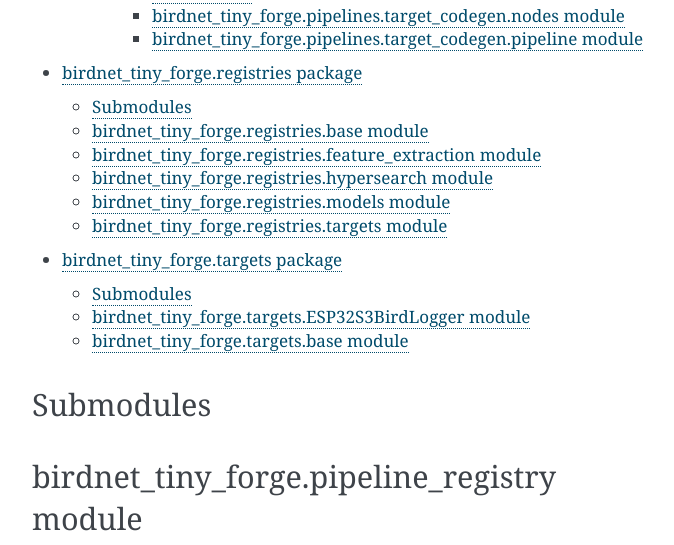
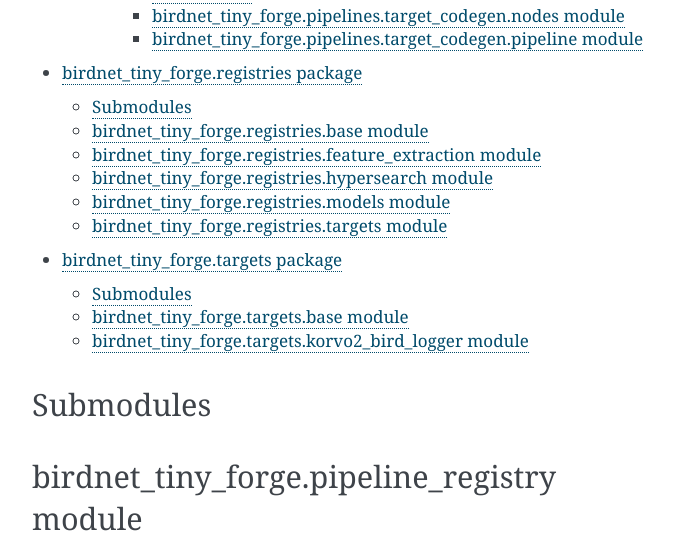
Before and after one commit to birdnet-team/BirdNET-Tiny-Forge, a Sphinx documentation site: the page built from docs/source/birdnet_tiny_forge.rst, in a window 1280 px wide and 900 px high, scrolled down 1450 px, cut to the strip 0-545 px from the top of the window. Shown: the whole strip, without its empty margins (388-1062 px from the left). Built offline with Sphinx 7.4.7, drawn with Linux system fonts in a browser that asks for light colours; some of the changed lines change nothing that is shown.

Commit message:
[fix] Propagate renaming of module in Sphinx

```diff
--- a/docs/source/birdnet_tiny_forge.targets.rst
+++ b/docs/source/birdnet_tiny_forge.targets.rst
@@ -9,14 +9,6 @@ birdnet\_tiny\_forge.targets package
 Submodules
 ----------
 
-birdnet\_tiny\_forge.targets.ESP32S3BirdLogger module
------------------------------------------------------
-
-.. automodule:: birdnet_tiny_forge.targets.ESP32S3BirdLogger
-   :members:
-   :undoc-members:
-   :show-inheritance:
-
 birdnet\_tiny\_forge.targets.base module
 ----------------------------------------
 
@@ -24,3 +16,11 @@ birdnet\_tiny\_forge.targets.base module
    :members:
    :undoc-members:
    :show-inheritance:
+
+birdnet\_tiny\_forge.targets.korvo2\_bird\_logger module
+--------------------------------------------------------
+
+.. automodule:: birdnet_tiny_forge.targets.korvo2_bird_logger
+   :members:
+   :undoc-members:
+   :show-inheritance:
```
